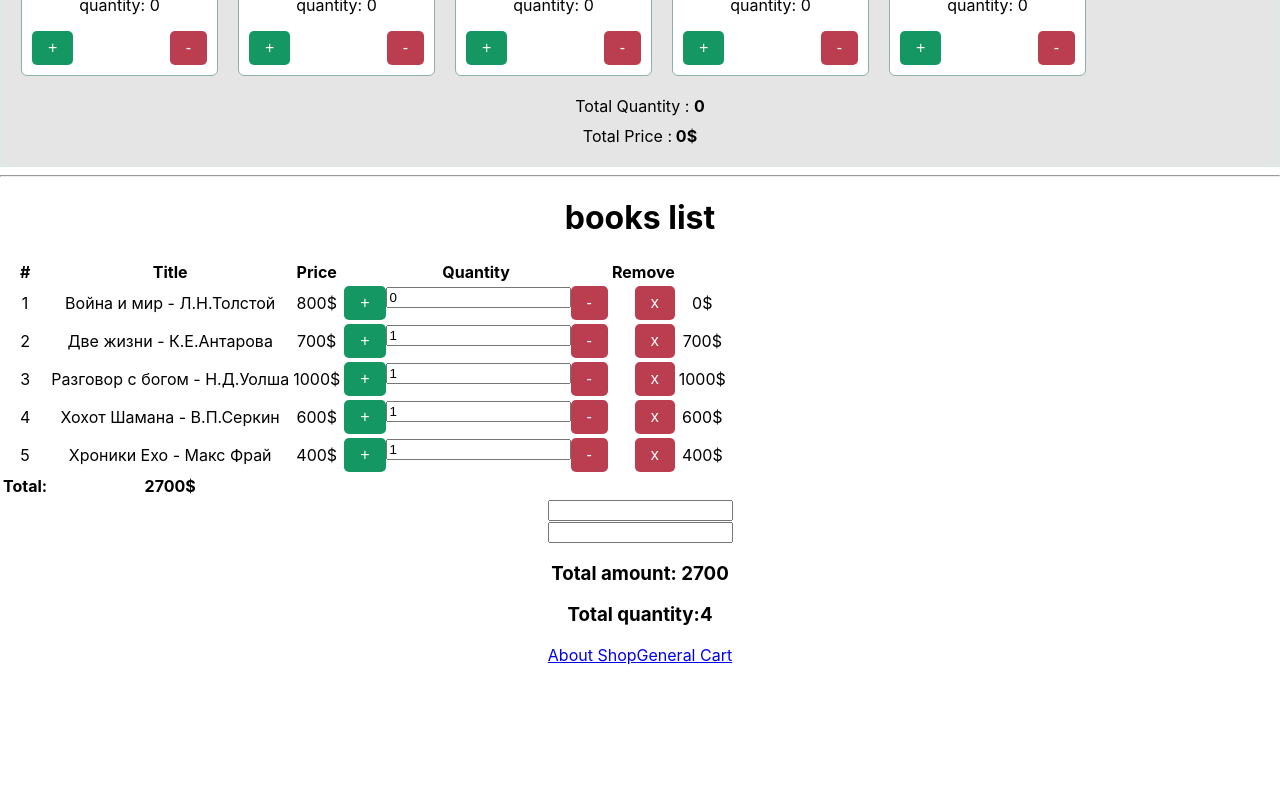
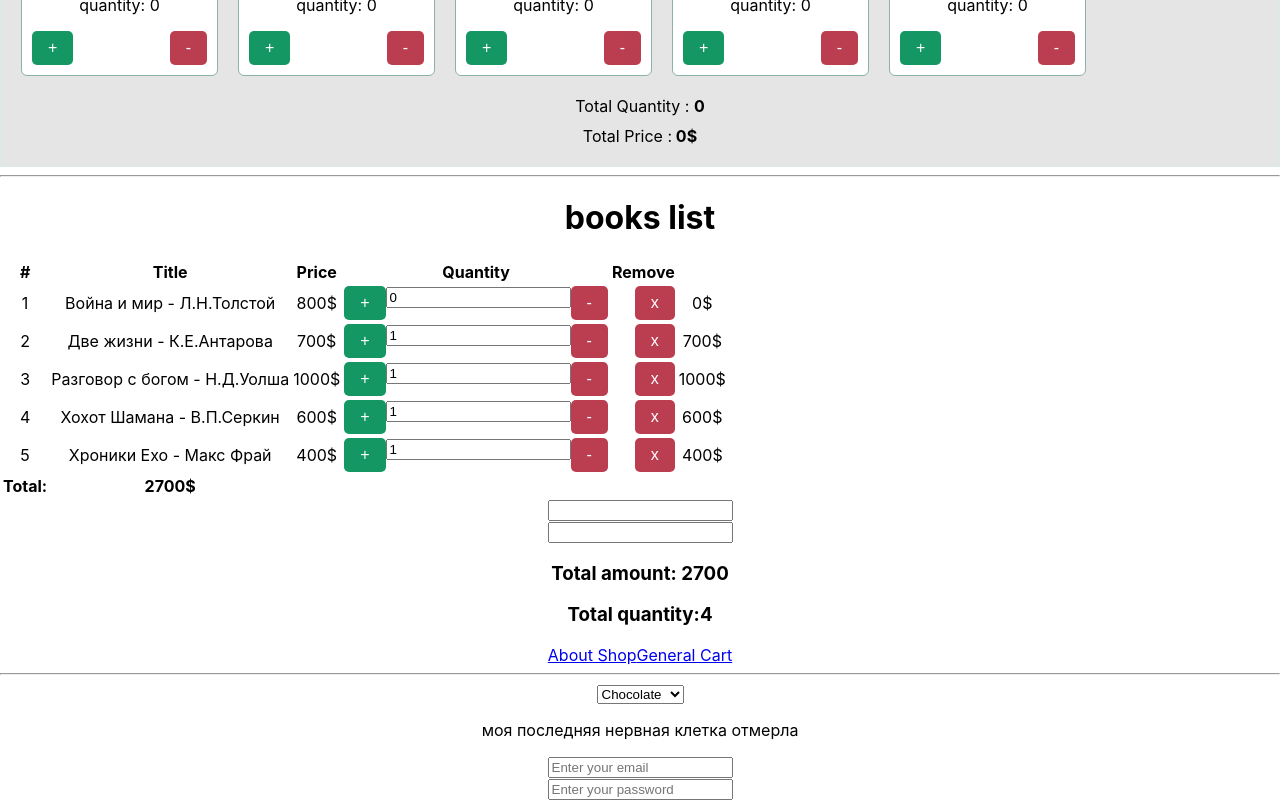
Before and after one commit to sailent/FE_course-5, a React (Create React App) app in the folder course-5.2/: page / in a window 1280 px wide. Shown: the part 997-1797 px from the top of the page. Before the commit the page ends 1662 px from the top, so only its background shows below. Built offline with nearby package versions, Linux system fonts and the light colour scheme.

Commit message:
HW-8_Forms v1.0

```diff
--- a/course-5.2/package.json
+++ b/course-5.2/package.json
@@ -12,6 +12,7 @@
     "react-dom": "^18.0.0",
     "react-router-dom": "^6.3.0",
     "react-scripts": "5.0.1",
+    "react-select": "^5.3.2",
     "web-vitals": "^2.1.4"
   },
   "scripts": {
--- a/course-5.2/src/App.js
+++ b/course-5.2/src/App.js
@@ -6,6 +6,8 @@ import Shelf from './HW-3'
 import ReacTimer from './HW-4'
 import Order from './components/Order'
 import BookCart from './components/BookCart'
+import Select from './components/Select'
+import LoginPass from './components/LoginPass'
 
 export default function App() {
   return (
@@ -19,6 +21,8 @@ export default function App() {
       <ReacTimer />
       <Order />
       <BookCart />
+      <Select />
+      <LoginPass />
     </div>
   )
 }
--- a/course-5.2/src/components/BookCart.js
+++ b/course-5.2/src/components/BookCart.js
@@ -1,7 +1,8 @@
 import { useState } from 'react'
 import { Link } from 'react-router-dom'
+// eslint-disable-next-line no-unused-vars
 import MinMax from './MinMax'
-// eslint-disable-next-line no-unused-vars
+import MinMaxLazy from './MinMaxLazy'
 import ReqInput2 from './InputReq'
 
 export function booksStub() {
@@ -109,7 +110,7 @@ export default function BookCart() {
               <td>{book.title}</td>
               <td>{book.price}$</td>
               <td>
-                <MinMax
+                <MinMaxLazy
                   max={book.rest}
                   current={book.quantity}
                   onChange={(quantity, total) =>
@@ -141,7 +142,7 @@ export default function BookCart() {
         </h3>
         <h3>
           Total quantity:
-          {books.reduce((prev, curr) => prev + curr.quantity, 0)}
+          {books.reduce((prev, curr) => prev + Number(curr.quantity), 0)}
         </h3>
       </div>
       <Link to="/about">About Shop</Link>
--- /dev/null
+++ b/course-5.2/src/components/LoginPass.js
@@ -0,0 +1,39 @@
+import { useState } from 'react'
+
+export default function LoginPass() {
+  const [message, setMessage] = useState('')
+  const [message2, setMessage2] = useState('')
+
+  const emailRegex = /\S+@\S+\.\S+/
+
+  const validateEmail = (event) => {
+    const email = event.target.value
+    if (!emailRegex.test(email)) {
+      setMessage('Please enter a valid email!')
+    } else setMessage('')
+  }
+  const validatePass = (event) => {
+    const pass = event.target.value.length
+    if (pass < 6) {
+      setMessage2('Please enter a pass longer than 6 symbols')
+    } else setMessage2('')
+  }
+
+  return (
+    <div>
+      <input
+        type="email"
+        placeholder="Enter your email"
+        onBlur={validateEmail}
+      />
+      <div>{message}</div>
+
+      <input
+        type="password"
+        placeholder="Enter your password"
+        onBlur={validatePass}
+      />
+      <div>{message2}</div>
+    </div>
+  )
+}
--- /dev/null
+++ b/course-5.2/src/components/MinMaxLazy.js
@@ -0,0 +1,39 @@
+function MinMaxLazy({ min = 0, max, current, onChange, total }) {
+  // валидация инпута
+  function applyCurrent(num) {
+    const validNum = Math.max(min, Math.min(max, num))
+    onChange(validNum, total)
+  }
+
+  function parseCurrentStr(e) {
+    // Прочти про parseInt ;) https://webformyself.com/chisla-v-javascript-funkciya-parseint/
+    const num = parseInt(e.target.value, 10)
+    applyCurrent(Number.isNaN(num) ? min : num)
+  }
+
+  function handleChange(e) {
+    onChange(e.target.value)
+  }
+
+  const inc = () => applyCurrent(current + 1)
+  const dec = () => applyCurrent(current - 1)
+
+  return (
+    <div>
+      <button type="button" onClick={dec} className="removeButton">
+        -
+      </button>
+      <input
+        type="text"
+        value={current}
+        onChange={handleChange}
+        onBlur={parseCurrentStr}
+      />
+      <button type="button" onClick={inc} className="addButton">
+        +
+      </button>
+    </div>
+  )
+}
+
+export default MinMaxLazy
--- /dev/null
+++ b/course-5.2/src/components/Select.js
@@ -0,0 +1,36 @@
+import { useState } from 'react'
+
+export default function CustomSelect() {
+  const options = [
+    { label: 'Chocolate', description: 'моя последняя нервная клетка отмерла' },
+    {
+      label: 'Strawberry',
+      description:
+        'каждый раз мою дз на 50% делает гугл, хоть вторые 50% взяты с урока :(',
+    },
+    {
+      label: 'Vanilla',
+      description:
+        'хотел использовать библиотеку Select, так там с Value хрен разберешься',
+    },
+  ]
+  const [selectedOption, setSelectedOption] = useState(options[0].label)
+
+  const handleChange = (e) => {
+    setSelectedOption(e.target.value)
+  }
+
+  return (
+    <div>
+      <hr />
+      <select onChange={handleChange}>
+        {options.map((item) => (
+          <option key={item.label}>{item.label}</option>
+        ))}
+      </select>
+      <p>
+        {options.filter((val) => val.label === selectedOption)[0].description}
+      </p>
+    </div>
+  )
+}
```
Also changed, not shown: 1 other file (tests, documents, lock files or other folders).
